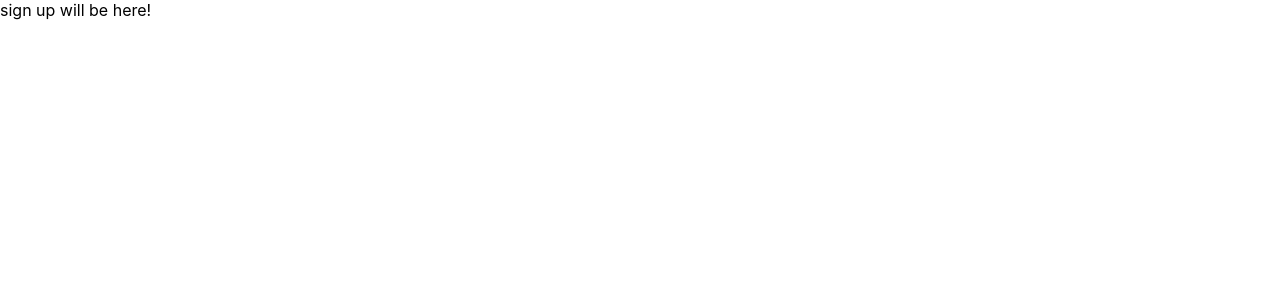
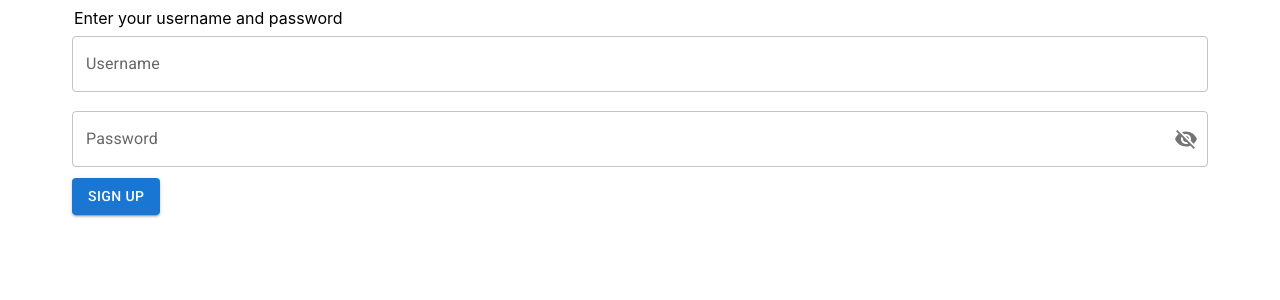
Before and after one commit to mohamadaminkarami/WEB_HW3, a React (Create React App) app in the folder client/: page /signup in a window 1280 px wide. Shown: the top 300 px of the page. Built offline with nearby package versions, Linux system fonts and the light colour scheme.

Commit message:
Add authentication connection with backend

```diff
--- a/client/package.json
+++ b/client/package.json
@@ -10,10 +10,12 @@
     "@testing-library/jest-dom": "^5.14.1",
     "@testing-library/react": "^12.0.0",
     "@testing-library/user-event": "^13.2.1",
+    "axios": "^0.25.0",
     "react": "^17.0.2",
     "react-dom": "^17.0.2",
     "react-router-dom": "6",
     "react-scripts": "5.0.0",
+    "recoil": "^0.5.2",
     "web-vitals": "^2.1.0"
   },
   "scripts": {
--- a/client/src/Pages/Auth/Login.jsx
+++ b/client/src/Pages/Auth/Login.jsx
@@ -1,10 +1,22 @@
-import React from "react";
+import React, { useCallback } from "react";
 import UserAuthForm from "../../components/UserAuthForm";
+import { useUserActions } from "../../services/requests";
 
 function Login() {
+  const userActions = useUserActions();
+
+  const handleLogin = useCallback(
+    async (username, password) => {
+      console.log(username, password);
+      const response = (await userActions).login(username, password);
+      console.log(response);
+    },
+    [userActions]
+  );
+
   return (
     <>
-      <UserAuthForm />
+      <UserAuthForm buttonText={"Sign in"} handleSubmit={handleLogin} />
     </>
   );
 }
--- a/client/src/Pages/Auth/SignUp.jsx
+++ b/client/src/Pages/Auth/SignUp.jsx
@@ -1,7 +1,24 @@
-import React from "react";
+import React, { useCallback } from "react";
+import UserAuthForm from "../../components/UserAuthForm";
+import { useUserActions } from "../../services/requests";
 
 function SignUp() {
-  return <div>sign up will be here!</div>;
+  const userActions = useUserActions();
+
+  const handleSignUp = useCallback(
+    async (username, password) => {
+      console.log(username, password);
+      const response = (await userActions).signUp(username, password);
+      console.log(response);
+    },
+    [userActions]
+  );
+
+  return (
+    <>
+      <UserAuthForm buttonText={"Sign Up"} handleSubmit={handleSignUp} />
+    </>
+  );
 }
 
 export default SignUp;
--- a/client/src/components/UserAuthForm.jsx
+++ b/client/src/components/UserAuthForm.jsx
@@ -7,7 +7,9 @@ import InputLabel from "@mui/material/InputLabel";
 import OutlinedInput from "@mui/material/OutlinedInput";
 import React from "react";
 
-function UserAuthForm() {
+
+function UserAuthForm({ buttonText, handleSubmit }) {
+
   const [state, setState] = React.useState({
     username: "",
     password: "",
@@ -43,6 +45,7 @@ function UserAuthForm() {
       return;
     }
     console.log(state.username, state.password);
+    handleSubmit(state.username, state.password);
   };
 
   return (
@@ -109,7 +112,7 @@ function UserAuthForm() {
             variant="contained"
             onClick={submitForm}
           >
-            Sign in
+            {buttonText || "Sign in"}
           </Button>
         </form>
       </Grid>
--- a/client/src/index.js
+++ b/client/src/index.js
@@ -10,9 +10,11 @@ import Login from './Pages/Auth/Login';
 import SignUp from './Pages/Auth/SignUp';
 import CreateNote from './Pages/CreateNote';
 import NotFound from './Pages/NotFound';
+import { RecoilRoot } from 'recoil';
 
 ReactDOM.render(
   <React.StrictMode>
+    <RecoilRoot>
       <BrowserRouter>
         <Routes>
           <Route path="/" element={<App />} />
@@ -21,9 +23,10 @@ ReactDOM.render(
           <Route path="notes/:noteId" element={<NoteDetail />} />
           <Route path="login" element={<Login />} />
           <Route path="signup" element={<SignUp />} />
-        <Route path="*" element={<NotFound />}/>
+          <Route path="*" element={<NotFound />} />
         </Routes>
       </BrowserRouter>
+    </RecoilRoot>
   </React.StrictMode>,
   document.getElementById('root')
 );
--- /dev/null
+++ b/client/src/services/api.js
@@ -0,0 +1,9 @@
+import axios from 'axios';
+
+export const BACKEND_URL = 'http://localhost:8080'
+
+const API = axios.create({
+    baseURL: BACKEND_URL,
+});
+
+export default API;
--- /dev/null
+++ b/client/src/services/auth.js
@@ -0,0 +1,8 @@
+import { atom } from 'recoil';
+
+const authAtom = atom({
+    key: 'auth',
+    default: JSON.parse(localStorage.getItem('token'))
+});
+
+export { authAtom };
--- /dev/null
+++ b/client/src/services/requests.js
@@ -0,0 +1,65 @@
+import { useSetRecoilState } from "recoil";
+import API from "./api";
+import { authAtom } from "./auth";
+
+export { useUserActions };
+
+function authHeader() {
+    const token = "";
+    const isLoggedIn = !!token;
+    if (isLoggedIn) {
+        return { Authorization: `${token}` };
+    } else {
+        return {};
+    }
+}
+
+async function useUserActions() {
+    const setAuth = useSetRecoilState(authAtom);
+
+    return {
+        signUp,
+        login,
+        logout,
+    }
+
+    async function signUp(username, password) {
+        const config = {
+            headers: authHeader()
+        }
+        try {
+            const response = await API.post('/user/register/', {
+                username: username,
+                password: password
+            }, config);
+            return response;
+        } catch (error) {
+            return error.response;
+        }
+    }
+
+    async function login(username, password) {
+        const config = {
+            headers: authHeader()
+        }
+        try {
+            const response = await API.post('/user/login/', {
+                username: username,
+                password: password
+            }, config);
+            const token = response.data.token;
+            setAuth(token);
+            console.log(token);
+            localStorage.setItem('token', JSON.stringify(token));
+            return response;
+        } catch (error) {
+            return error.response;
+        }
+    }
+
+    function logout() {
+        localStorage.removeItem('user');
+        setAuth(null);
+        // history.push('/login');
+    }
+}
```
Also changed, not shown: 1 other file (tests, documents, lock files or other folders). Lines whose indentation alone changed are shown as unchanged.
